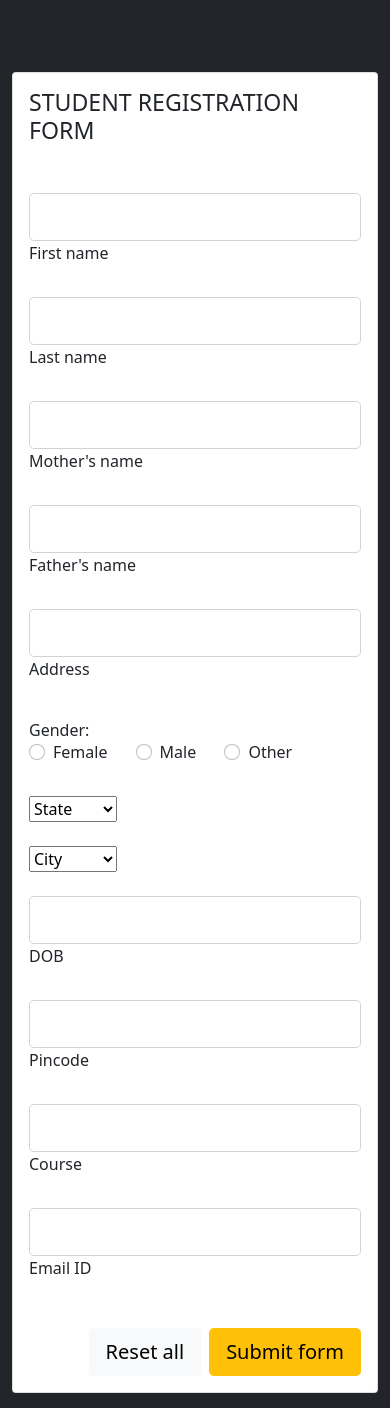
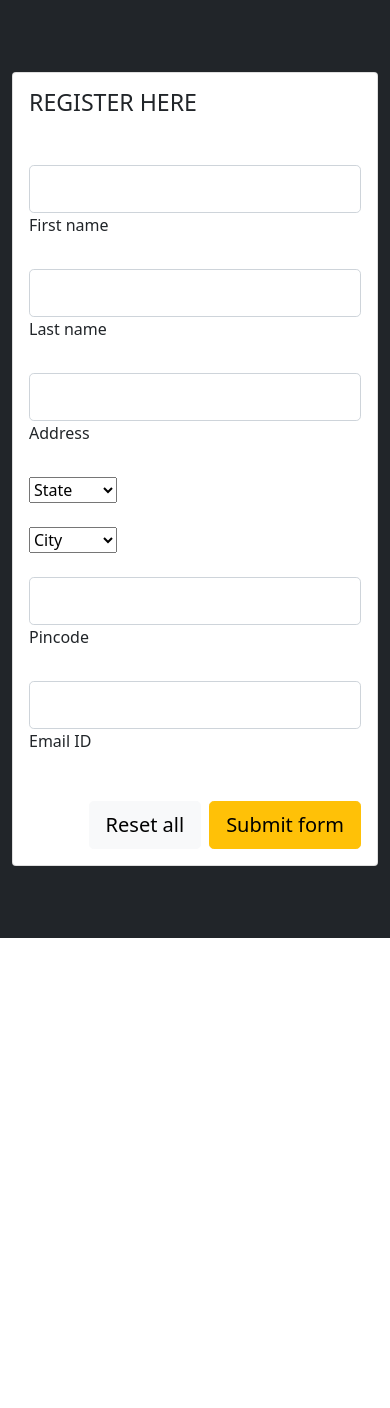
Before and after one commit to nikhilchaudhary0126/neva, a Django app: page /registration/ in a window 390 px wide. Shown: the top 1408 px of the page. After the commit the page ends 938 px from the top, so only its background shows below. Run offline with Django 3.2, Linux system fonts and the light colour scheme.

Commit message:
added registration

```diff
--- a/home/templates/registration.html
+++ b/home/templates/registration.html
@@ -41,7 +41,7 @@
 									<div class="col-xl-6">
 										<div class="card-body p-md-5 text-black">
 											<h3 class="mb-5 text-uppercase">
-												Student registration form
+												Register here
 											</h3>
 
 											<div class="row">
@@ -71,33 +71,6 @@
 												</div>
 											</div>
 
-											<div class="row">
-												<div class="col-md-6 mb-4">
-													<div class="form-outline">
-														<input
-															type="text"
-															id="form3Example1m1"
-															class="form-control form-control-lg"
-														/>
-														<label class="form-label" for="form3Example1m1"
-															>Mother's name</label
-														>
-													</div>
-												</div>
-												<div class="col-md-6 mb-4">
-													<div class="form-outline">
-														<input
-															type="text"
-															id="form3Example1n1"
-															class="form-control form-control-lg"
-														/>
-														<label class="form-label" for="form3Example1n1"
-															>Father's name</label
-														>
-													</div>
-												</div>
-											</div>
-
 											<div class="form-outline mb-4">
 												<input
 													type="text"
@@ -107,51 +80,6 @@
 												<label class="form-label" for="form3Example8"
 													>Address</label
 												>
-											</div>
-
-											<div
-												class="d-md-flex justify-content-start align-items-center mb-4 py-2"
-											>
-												<h6 class="mb-0 me-4">Gender:</h6>
-
-												<div class="form-check form-check-inline mb-0 me-4">
-													<input
-														class="form-check-input"
-														type="radio"
-														name="inlineRadioOptions"
-														id="femaleGender"
-														value="option1"
-													/>
-													<label class="form-check-label" for="femaleGender"
-														>Female</label
-													>
-												</div>
-
-												<div class="form-check form-check-inline mb-0 me-4">
-													<input
-														class="form-check-input"
-														type="radio"
-														name="inlineRadioOptions"
-														id="maleGender"
-														value="option2"
-													/>
-													<label class="form-check-label" for="maleGender"
-														>Male</label
-													>
-												</div>
-
-												<div class="form-check form-check-inline mb-0">
-													<input
-														class="form-check-input"
-														type="radio"
-														name="inlineRadioOptions"
-														id="otherGender"
-														value="option3"
-													/>
-													<label class="form-check-label" for="otherGender"
-														>Other</label
-													>
-												</div>
 											</div>
 
 											<div class="row">
@@ -176,33 +104,11 @@
 											<div class="form-outline mb-4">
 												<input
 													type="text"
-													id="form3Example9"
-													class="form-control form-control-lg"
-												/>
-												<label class="form-label" for="form3Example9"
-													>DOB</label
-												>
-											</div>
-
-											<div class="form-outline mb-4">
-												<input
-													type="text"
 													id="form3Example90"
 													class="form-control form-control-lg"
 												/>
 												<label class="form-label" for="form3Example90"
 													>Pincode</label
-												>
-											</div>
-
-											<div class="form-outline mb-4">
-												<input
-													type="text"
-													id="form3Example99"
-													class="form-control form-control-lg"
-												/>
-												<label class="form-label" for="form3Example99"
-													>Course</label
 												>
 											</div>
 
```
